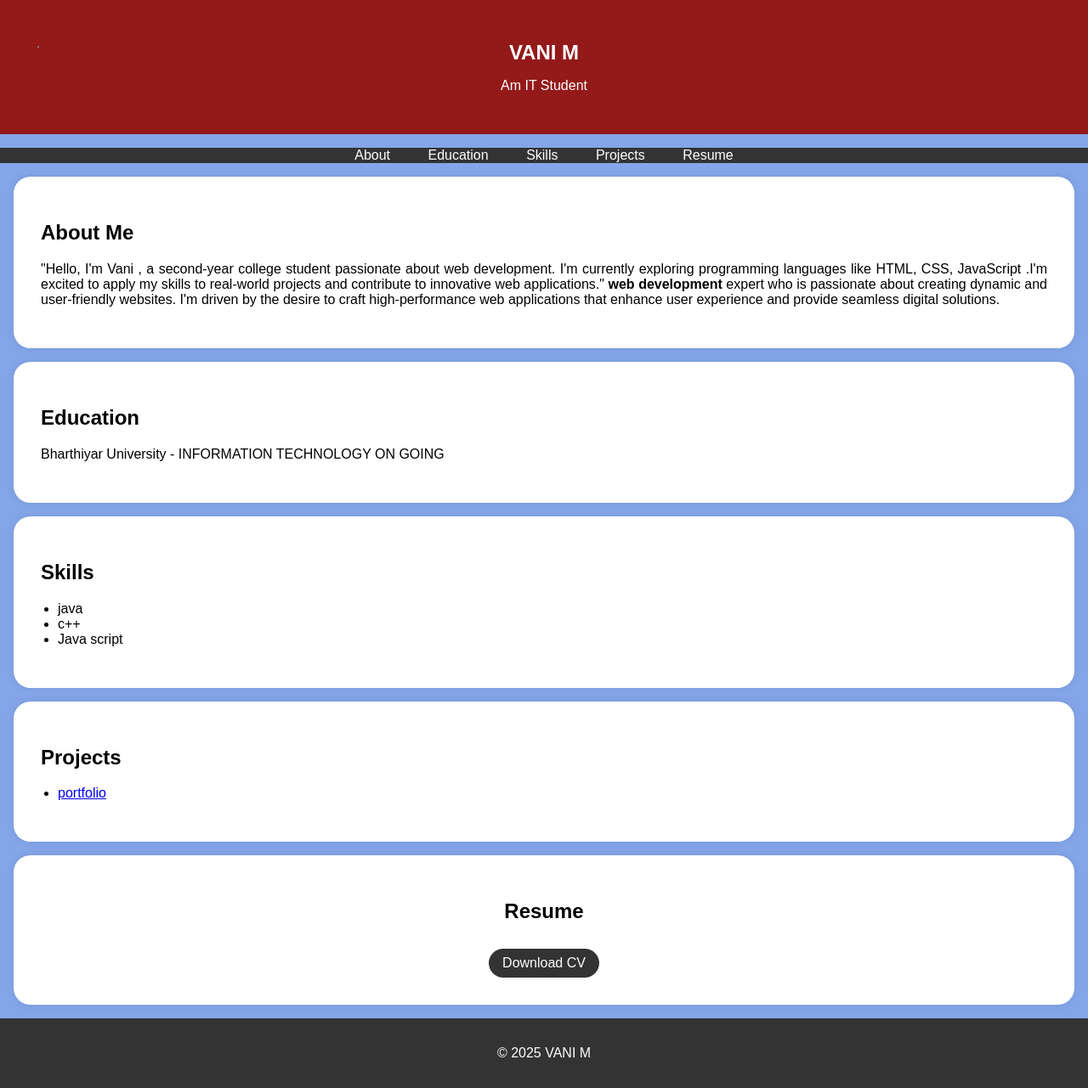
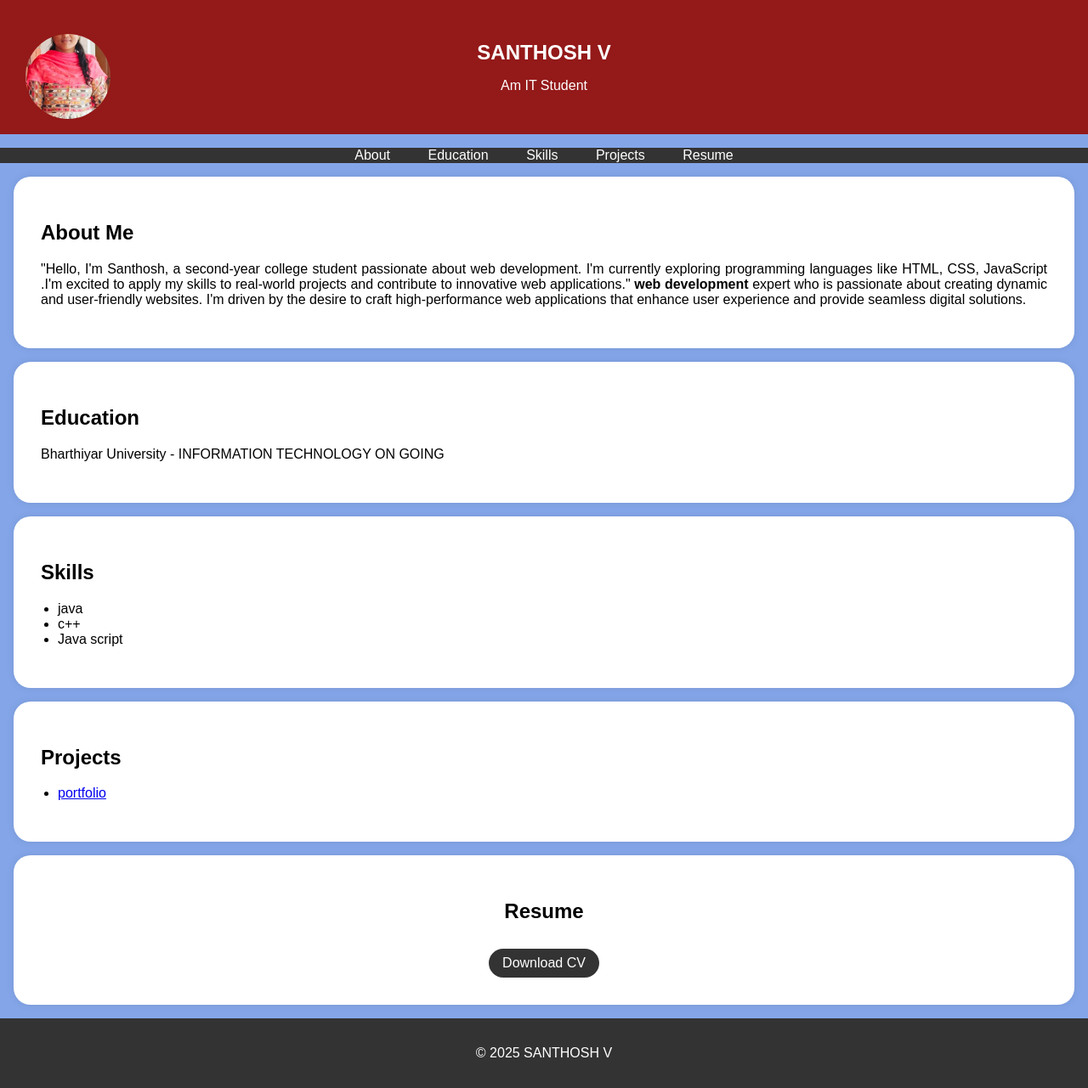
Before and after one commit to vani-2006/project, a plain HTML site: page index.html in a window 1280 px wide. Shown: the whole page at 85% size. Drawn offline with Linux system fonts and the light colour scheme.

Commit message:
Update index.html

```diff
--- a/index.html
+++ b/index.html
@@ -95,8 +95,8 @@
     <header>
         <div class="header-content">
             <!-- Add your profile picture here -->
-            <img src="/storage/emulated/0/portfilo/portfolio/IMG-20241108-WA0026.jpg" alt=" " class="profile-picture">
-            <h1> VANI M </h1>
+            <img src="nm image.jpg" alt=" " class="profile-picture">
+            <h1>SANTHOSH V</h1>
             <p>Am IT Student</p>
         </div>
     </header>
@@ -115,7 +115,7 @@
     <section id="about">
         <div class="section-content">
             <h2>About Me</h2>
-            <p>"Hello, I'm Vani , a second-year college student passionate about web development.
+            <p>"Hello, I'm Santhosh, a second-year college student passionate about web development.
                 I'm currently exploring programming languages like HTML, CSS, JavaScript .I'm excited to apply my skills to real-world projects and contribute to innovative web applications." <b>web development</b> expert who is passionate about creating dynamic and user-friendly websites.
                 I'm driven by the desire to craft high-performance web applications that enhance user experience and provide
                  seamless digital solutions.</p>
@@ -165,7 +165,7 @@
     </section>
 
     <footer>
-        <p>&copy; 2025 VANI M </p>
+        <p>&copy; 2025 SANTHOSH V</p>
     </footer>
 
     <script>
```
